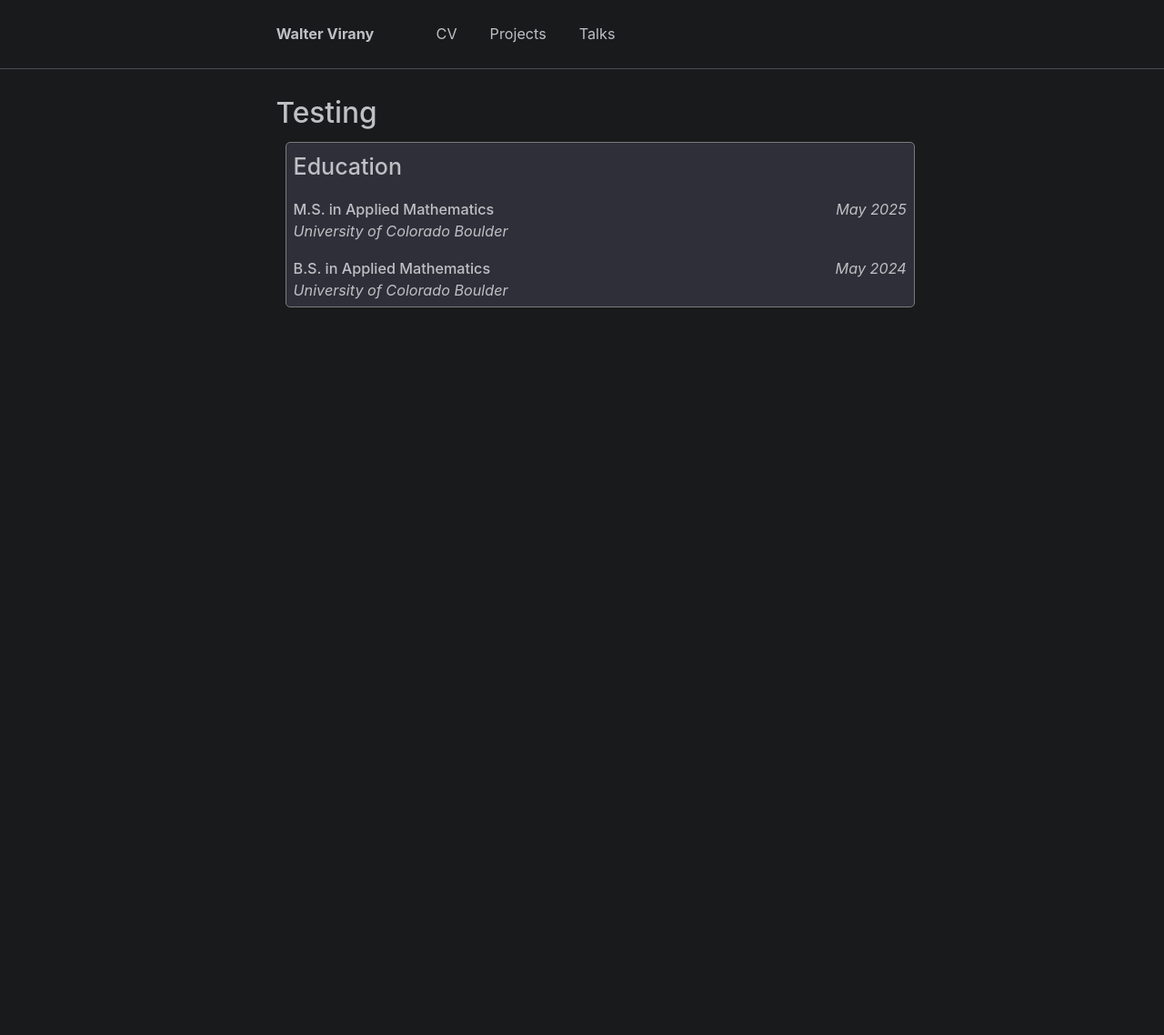
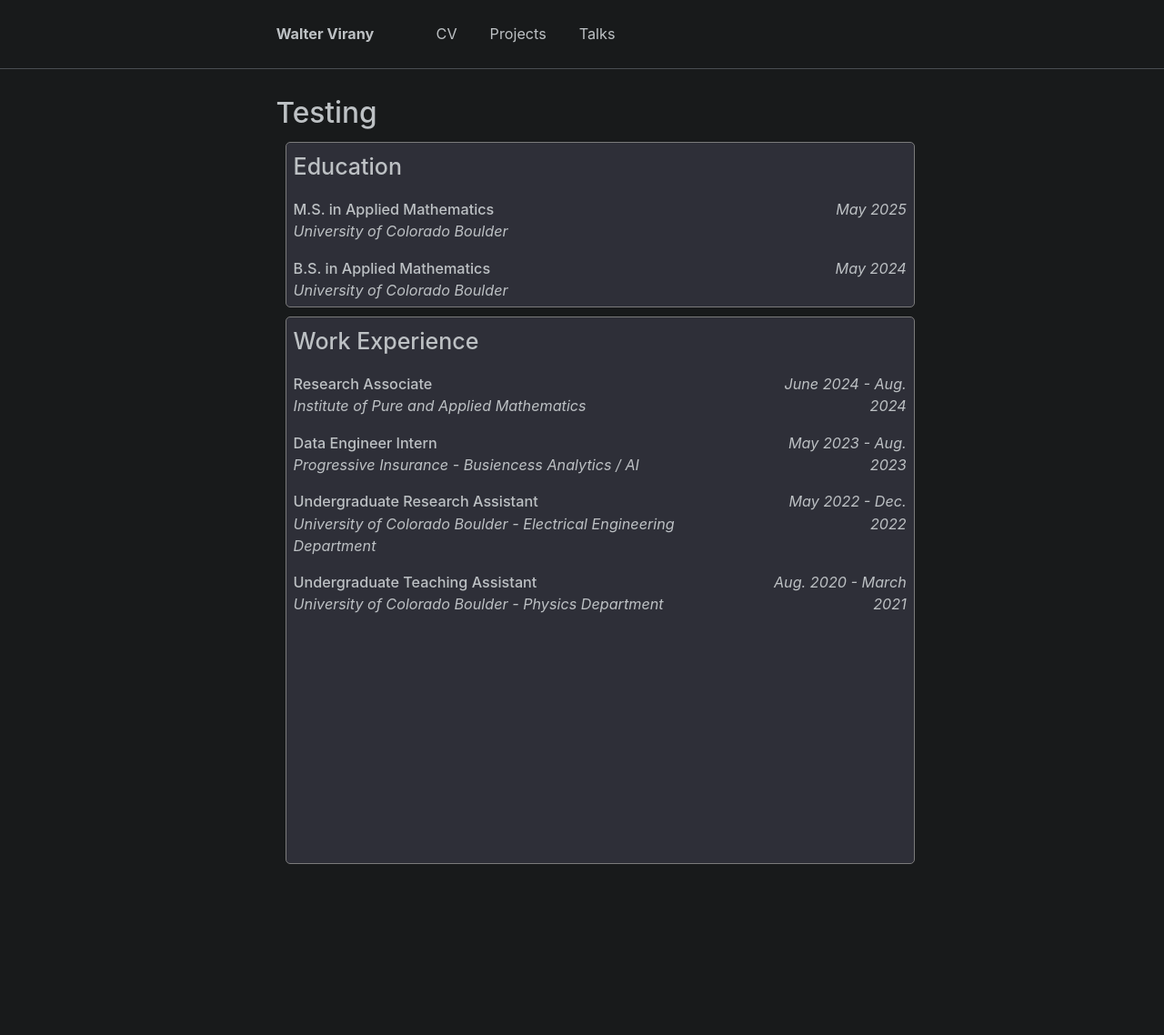
Before and after one commit to wvirany/wvirany.github.io, a Jekyll site: the page built from _pages/test.html, in a window 1280 px wide. Shown: the whole page at 91% size. Built offline with Jekyll 4.4.1, drawn with Linux system fonts in a browser that asks for light colours; before the commit the page ends 900 px from its top, so only the background shows below that.

Commit message:
Update test.html

```diff
--- a/_pages/test.html
+++ b/_pages/test.html
@@ -22,7 +22,6 @@ div.cv {
     background-color: rgb(46, 47, 56);
     width: 75%;
     margin: 10px;
-    height: 180px;
 }
 
 .left {
@@ -48,7 +47,7 @@ div.cv {
 
 <body>
 
-    <div class="cv">
+    <div class="cv" style="height:180px;">
         <div style="font-size:25px; font-weight:450; padding:8px">Education</div>
 
         <div class="row">
@@ -76,28 +75,56 @@ div.cv {
         </div>
     </div>
 
-    <!-- <div class="cv">
+    <div class="cv" style="height:600px;">
         <div style="font-size:25px; font-weight:450; padding:8px">Work Experience</div>
 
-        <div style="font-size:25px; font-weight:450; padding:8px">Education</div>
-
         <div class="row">
-            <div class="column left">M.S. in Applied Mathematics</div> <div class="column right"><i>May 2025</i></div>
+            <div class="column left">
+                <b style="font-weight: 550">Research Associate</b>
+                <br>
+                <i>Institute of Pure and Applied Mathematics</i>
+            </div>
+            <div class="column right">
+                <i>June 2024 - Aug. 2024</i>
+            </div>
         </div>
 
         <div class="row">
-            <div class="column left"><i>University of Colorado Boulder</i></div>
+            <div class="column left">
+                <b style="font-weight: 550">Data Engineer Intern</b>
+                <br>
+                <i>Progressive Insurance - Busiencess Analytics / AI</i>
+            </div>
+            <div class="column right">
+                <i>May 2023 - Aug. 2023</i>
+            </div>
         </div>
 
         <div class="row">
-            <div class="column left">B.S. in Applied Mathematics</div> <div class="column right">May 2024</div>
+            <div class="column left">
+                <b style="font-weight: 550">Undergraduate Research Assistant</b>
+                <br>
+                <i>University of Colorado Boulder - Electrical Engineering Department</i>
+            </div>
+            <div class="column right">
+                <i>May 2022 - Dec. 2022</i>
+            </div>
         </div>
 
         <div class="row">
-            <div class="column left"><i>University of Colorado Boulder</i></div>
+            <div class="column left">
+                <b style="font-weight: 550">Undergraduate Teaching Assistant</b>
+                <br>
+                <i>University of Colorado Boulder - Physics Department</i>
+            </div>
+            <div class="column right">
+                <i>Aug. 2020 - March 2021</i>
+            </div>
         </div>
+
     </div>
 
+    <!--
     <div class="cv">
         <div style="font-size:25px; font-weight:450; padding:8px">Skills</div>
     </div>
```
